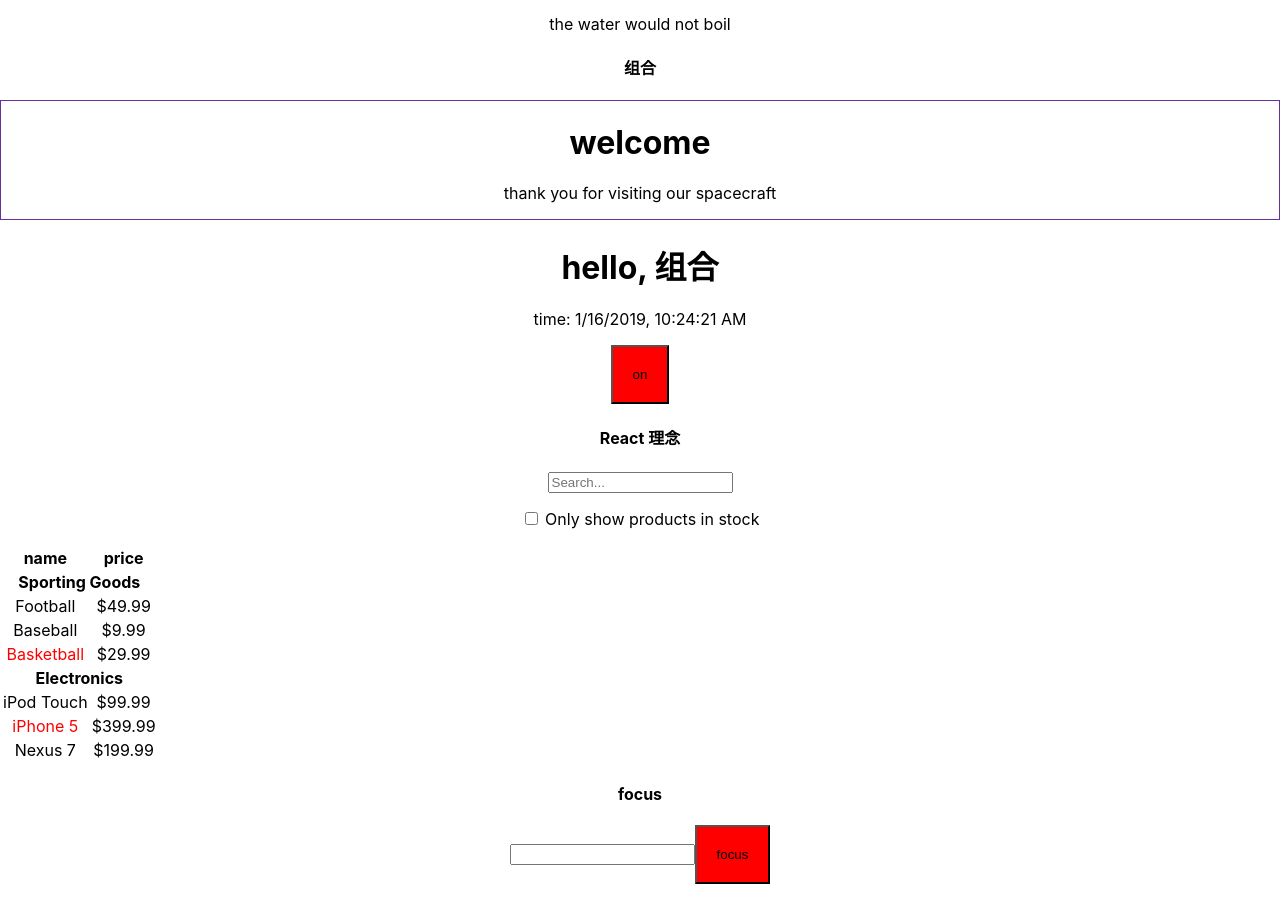
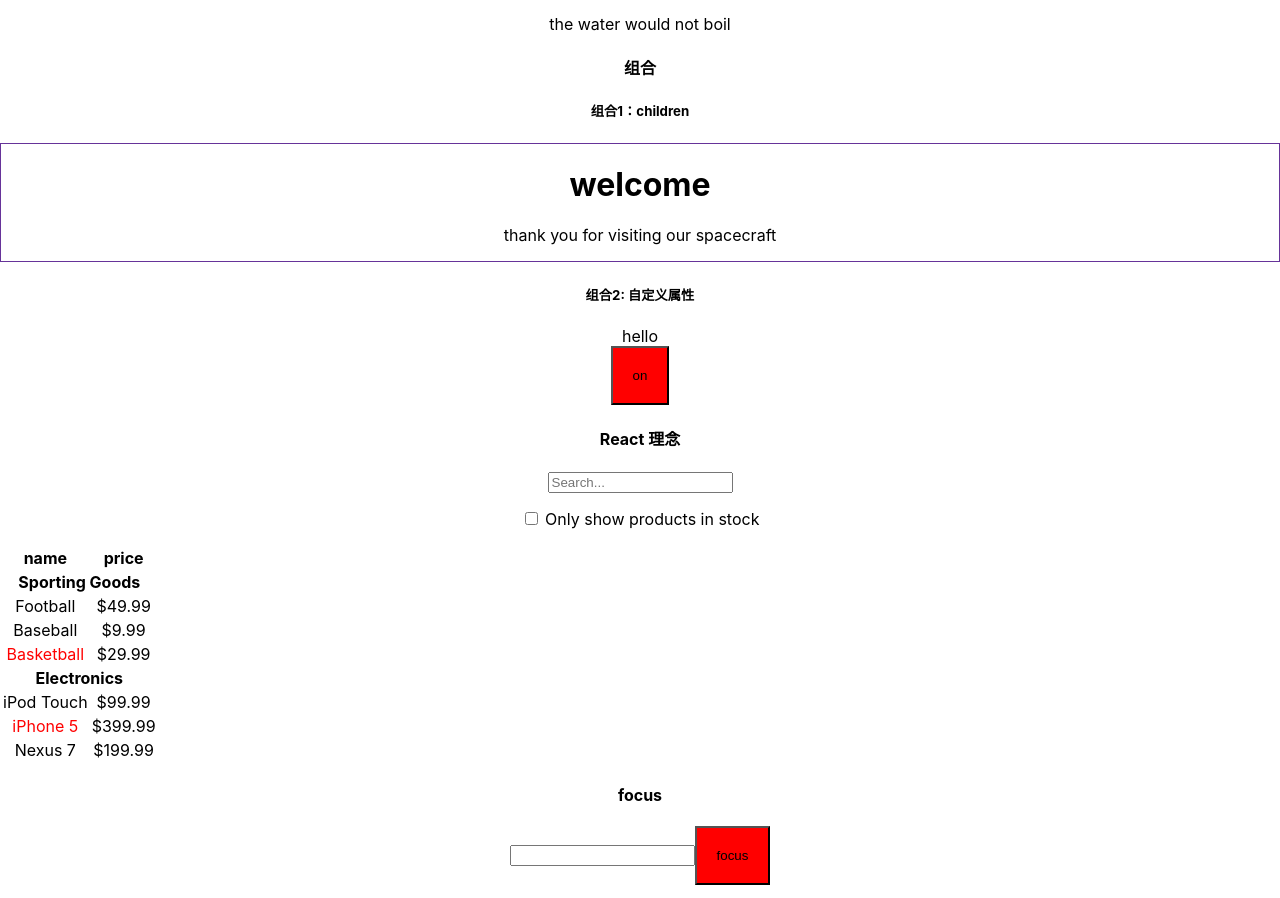
Before and after one commit to fool-yf/blog, a React (Create React App) app in the folder 前端/框架/react/my-app/: page / in a window 1280 px wide. Shown: the part 1089-1987 px from the top of the page. Built offline with nearby package versions, Linux system fonts and the light colour scheme.

Commit message:
修改：组合代码demo优化

```diff
--- a/前端/框架/react/my-app/src/App.js
+++ b/前端/框架/react/my-app/src/App.js
@@ -65,11 +65,14 @@ class App extends Component {
           <Calc/>
 
           <h4>组合</h4>
+
+          <h5>组合1：children</h5>
           <WelcomeDialog/>
+
+          <h5>组合2: 自定义属性</h5>
           <SplitPane
-            left={
-              <Welcome name="组合"/>
-            } right={
+            left='hello'
+            right={
               <Buttons/>
             }/>
 
```
